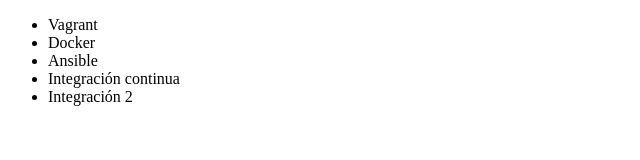
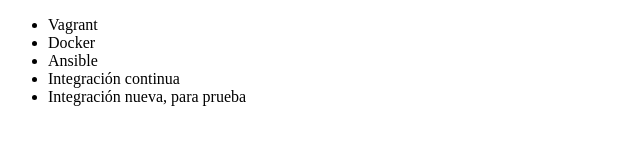
Before and after one commit to OMMMAR18/alura-git, a plain HTML site: page index.html in a window 1280 px wide. Shown: the whole page, without its empty margins (0-640 px from the left). Drawn offline with Linux system fonts and the light colour scheme.

Commit message:
renombrando curso de integración

```diff
--- a/index.html
+++ b/index.html
@@ -10,7 +10,7 @@
          <li> Docker </li>
          <li> Ansible </li>
          <li> Integración continua </li>
-		 <li> Integración 2 </li>
+		 <li> Integración nueva, para prueba </li>
      </ul>
 </body>
 </html>
```
